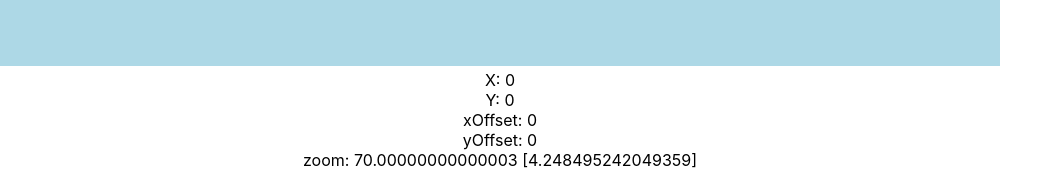
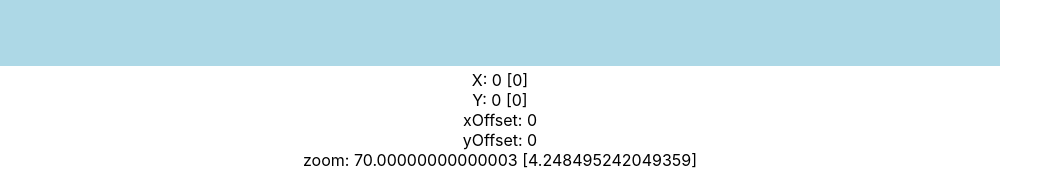
Before and after one commit to kj800x/sound-app, a React (Create React App) app: page / in a window 1280 px wide. Both pictures are taken after a click on the element 105 px from the left and 105 px from the top of the page. Shown: the part 734-904 px from the top of the page, without its empty margins (0-1063 px from the left). Built offline with nearby package versions, Linux system fonts and the light colour scheme.

Commit message:
Drag and drop works

```diff
--- a/src/App.js
+++ b/src/App.js
@@ -26,6 +26,20 @@ const reducer = (state, action) => {
         selected: obj.id === action.payload.id
       }));
     }
+    case "MOVE": {
+      console.log(action.payload);
+      return state.map(obj => {
+        if (obj.id === action.payload.id) {
+          return {
+            ...obj,
+            x: action.payload.pos[0],
+            y: action.payload.pos[1]
+          };
+        } else {
+          return obj;
+        }
+      });
+    }
     default: {
       return state;
     }
@@ -35,12 +49,15 @@ const reducer = (state, action) => {
 function App() {
   const [scene, dispatch] = useReducer(reducer, INITIAL_SCENE);
 
+  console.log(scene);
+
   return (
     <div className="App">
       <div className="grid-container">
         <Grid
           scene={scene}
           onSelect={id => dispatch({ type: "SELECT", payload: { id } })}
+          onDrop={(id, pos) => dispatch({ type: "MOVE", payload: { id, pos } })}
         />
       </div>
     </div>
--- a/src/grid/Grid.js
+++ b/src/grid/Grid.js
@@ -3,7 +3,7 @@ import GridDots from "./GridDots";
 import useGlobalMouse from "./useGlobalMouse";
 import SceneObjects from "./SceneObjects";
 
-const Grid = ({ scene, onSelect }) => {
+const Grid = ({ scene, onSelect, onDrop }) => {
   // In ln(pixel coords)
   const [zoomRaw, setZoomRaw] = useState(Math.log(70));
   // In grid coords
@@ -16,25 +16,25 @@ const Grid = ({ scene, onSelect }) => {
   // In pixel coords
   const zoom = Math.exp(zoomRaw);
 
-  // const mtog = (x, y) => {
-  //   const rect = gridRef.current.getBoundingClientRect();
-  //   const xPxl = x - rect.left;
-  //   const yPxl = y - rect.top;
-  //   return [(xPxl - xOffset) / zoom, (yPxl - yOffset) / zoom];
-  // };
+  const mtog = (x, y) => {
+    const rect = gridRef.current.getBoundingClientRect();
+    // console.log([x, y]);
+    // console.log([xOffset + x / zoom, yOffset + y / zoom]);
+    return [xOffset + x / zoom, yOffset + y / zoom];
+  };
 
   const gtom = (x, y) => {
-    // const rect = gridRef.current
-    //   ? gridRef.current.getBoundingClientRect()
-    //   : { left: 0, top: 0 };
+    const rect = gridRef.current
+      ? gridRef.current.getBoundingClientRect()
+      : { left: 0, top: 0 };
     const xPxl = (x + xOffset) * zoom;
     const yPxl = (y + yOffset) * zoom;
     return [xPxl, yPxl];
   };
 
   const handleMouseMove = ({ movementX, movementY }) => {
-    setXOffset(xOffset + movementX / zoom);
-    setYOffset(yOffset + movementY / zoom);
+    setXOffset(xOffset - movementX / zoom);
+    setYOffset(yOffset - movementY / zoom);
   };
 
   const gmEvents = useGlobalMouse(handleMouseMove);
@@ -49,8 +49,8 @@ const Grid = ({ scene, onSelect }) => {
     const y = e.pageY - rect.top;
     const dx = x * (1 - zoomFactor);
     const dy = y * (1 - zoomFactor);
-    setXOffset(xOffset + dx / zoom);
-    setYOffset(yOffset + dy / zoom);
+    setXOffset(xOffset - dx / zoom);
+    setYOffset(yOffset - dy / zoom);
   };
 
   return (
@@ -59,9 +59,22 @@ const Grid = ({ scene, onSelect }) => {
         ref={gridRef}
         className="grid"
         onWheel={handleMouseScroll}
-        onMouseMove={e => setMouseLoc([e.target, e.pageX, e.pageY])}
-        onClick={e => onSelect(undefined)}
+        onMouseMove={e => setMouseLoc([e.pageX, e.pageY])}
+        onClick={() => onSelect(undefined)}
         {...gmEvents}
+        onDragOver={e => {
+          e.stopPropagation();
+          e.preventDefault();
+        }}
+        onDrop={e => {
+          onDrop(
+            e.dataTransfer.getData("id"),
+            mtog(
+              e.pageX - e.dataTransfer.getData("mousePosX"),
+              e.pageY - e.dataTransfer.getData("mousePosY")
+            )
+          );
+        }}
       >
         <GridDots
           xMin={-10}
@@ -81,11 +94,12 @@ const Grid = ({ scene, onSelect }) => {
       </div>
       {mouseLoc &&
         (() => {
+          const xy = mtog(mouseLoc[0], mouseLoc[1]);
           return (
             <div>
-              X: {mouseLoc[1]}
+              X: {mouseLoc[0]} [{xy[0]}]
               <br />
-              Y: {mouseLoc[2]}
+              Y: {mouseLoc[1]} [{xy[1]}]
               <br />
               xOffset: {xOffset}
               <br />
--- a/src/grid/GridDots.js
+++ b/src/grid/GridDots.js
@@ -16,7 +16,7 @@ const GridDots = ({ xMin, yMin, xMax, yMax, x, y, zoom }) => {
   return (
     <div
       className="dots-container"
-      style={{ position: "absolute", top: y * zoom, left: x * zoom }}
+      style={{ position: "absolute", top: -y * zoom, left: -x * zoom }}
     >
       {dots}
     </div>
--- a/src/grid/SceneObjects.js
+++ b/src/grid/SceneObjects.js
@@ -5,13 +5,13 @@ import classnames from "classnames";
 const getSceneObjectsFromSceneGraph = graph => graph;
 
 const SceneObject = ({ object, gtom, zoom, onSelect }) => {
-  const [x, y] = gtom(object.x, object.y);
+  const [x, y] = gtom(-object.x, -object.y);
   return (
     <div
       className={classnames("scene-object", object.type)}
       style={{
-        top: y,
-        left: x,
+        top: -y,
+        left: -x,
         width: zoom,
         height: zoom,
         outline: object.selected ? "3px solid orange" : "none"
@@ -20,6 +20,13 @@ const SceneObject = ({ object, gtom, zoom, onSelect }) => {
       onMouseDown={e => {
         e.stopPropagation();
       }}
+      onDragStart={e => {
+        const rect = e.target.getBoundingClientRect();
+        e.dataTransfer.setData("id", object.id);
+        e.dataTransfer.setData("mousePosX", e.pageX - rect.left);
+        e.dataTransfer.setData("mousePosY", e.pageY - rect.top);
+      }}
+      id={object.id}
       onClick={e => {
         e.stopPropagation();
         onSelect(object.id);
```
